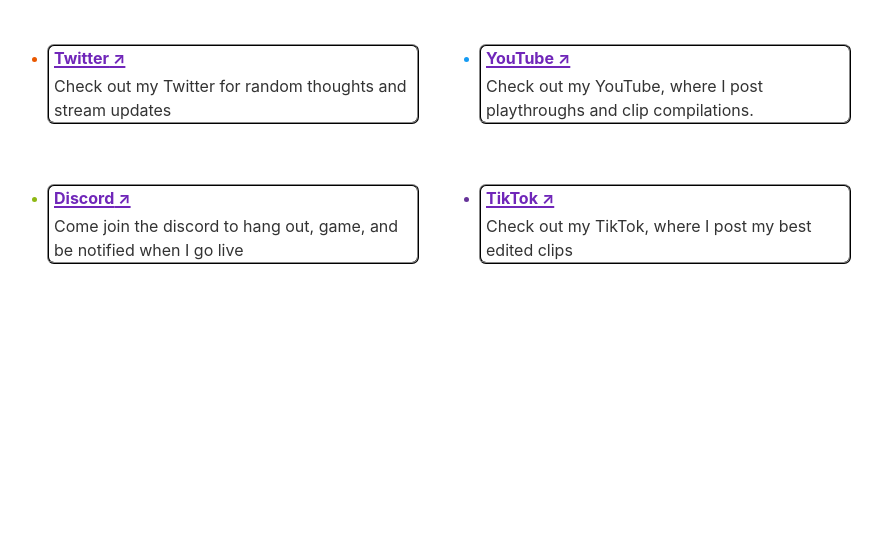
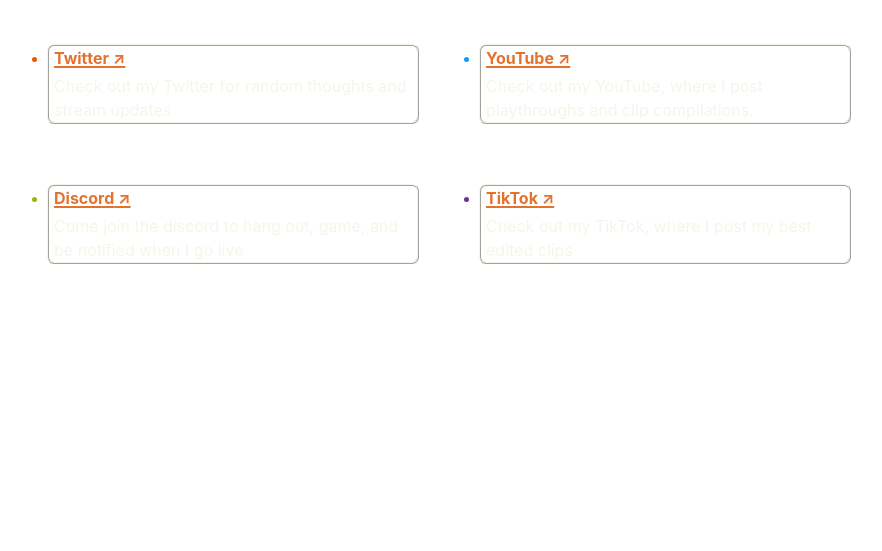
Before and after one commit to StacheMan/stachespace, a Gatsby site: page / in a window 1280 px wide. Shown: the part 249-800 px from the top of the page, without its empty margins (191-1073 px from the left). Built offline with nearby package versions, Linux system fonts and the light colour scheme; Gatsby itself is replaced by a stand-in of ours.

Commit message:
Updated colors in layout.css

```diff
--- a/src/components/layout.css
+++ b/src/components/layout.css
@@ -1,13 +1,13 @@
 :root {
   --border-radius: 4px;
-  --color-text: #333;
-  --color-primary: #7026b9;
-  --color-code-bg: #fff4db;
+  --color-text: #F7F4E9;
+  --color-primary: #E1732F;
+  --color-code-bg: #373634;
   --color-code: #8a6534;
-  --font-sans: -apple-system, BlinkMacSystemFont, "Segoe UI", Helvetica, Arial,
+  --font-sans: -apple-system, BlinkMacSystemFont, "Segoe UI", Helvetica, Arial, Verdana,
     sans-serif, "Apple Color Emoji", "Segoe UI Emoji";
   --font-mono: SFMono-Regular, Menlo, Monaco, Consolas, "Liberation Mono",
-    "Courier New", monospace;
+    "Courier New", "Monaco", monospace;
   --font-lg: 18px;
   --font-md: 16px;
   --font-sm: 14px;
```
